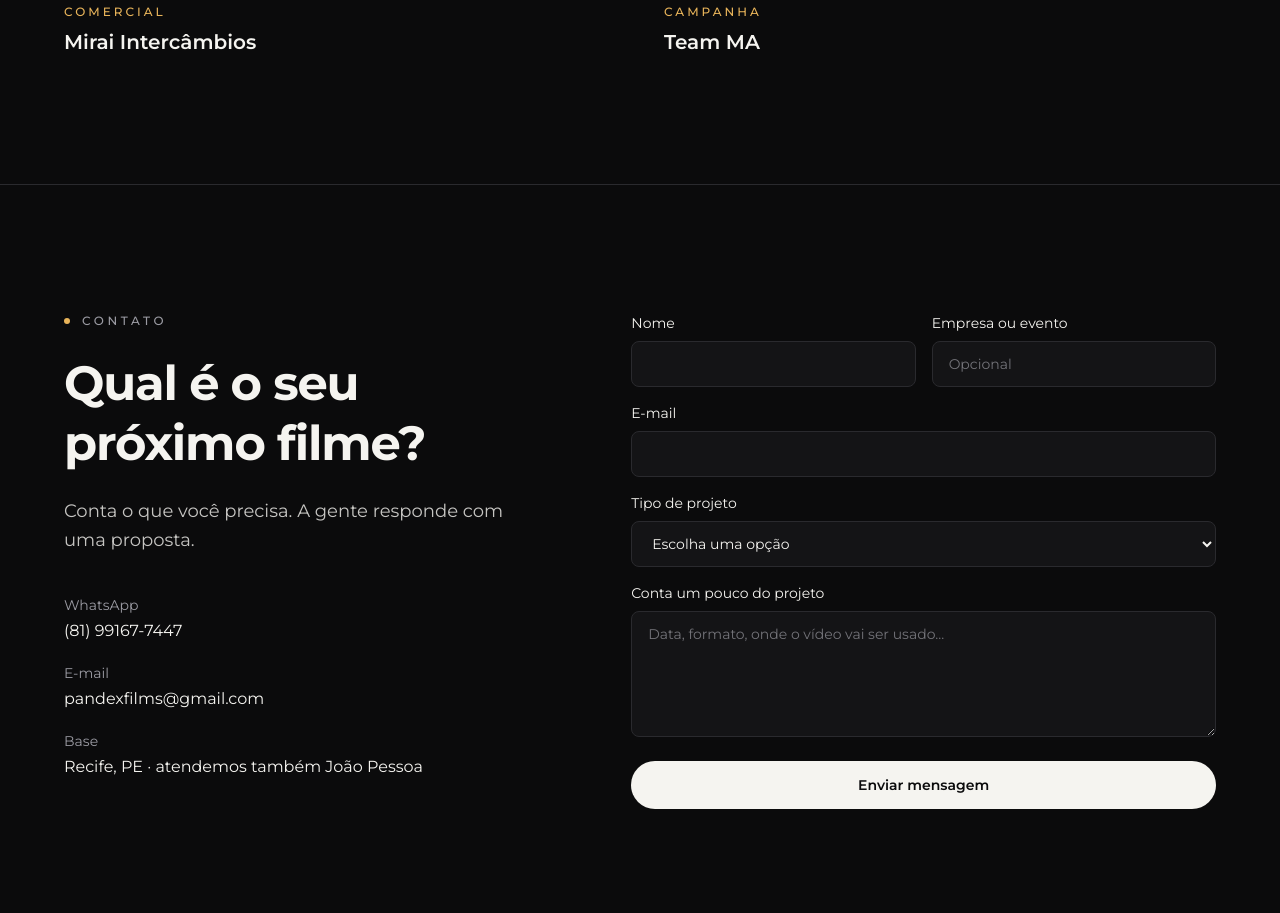
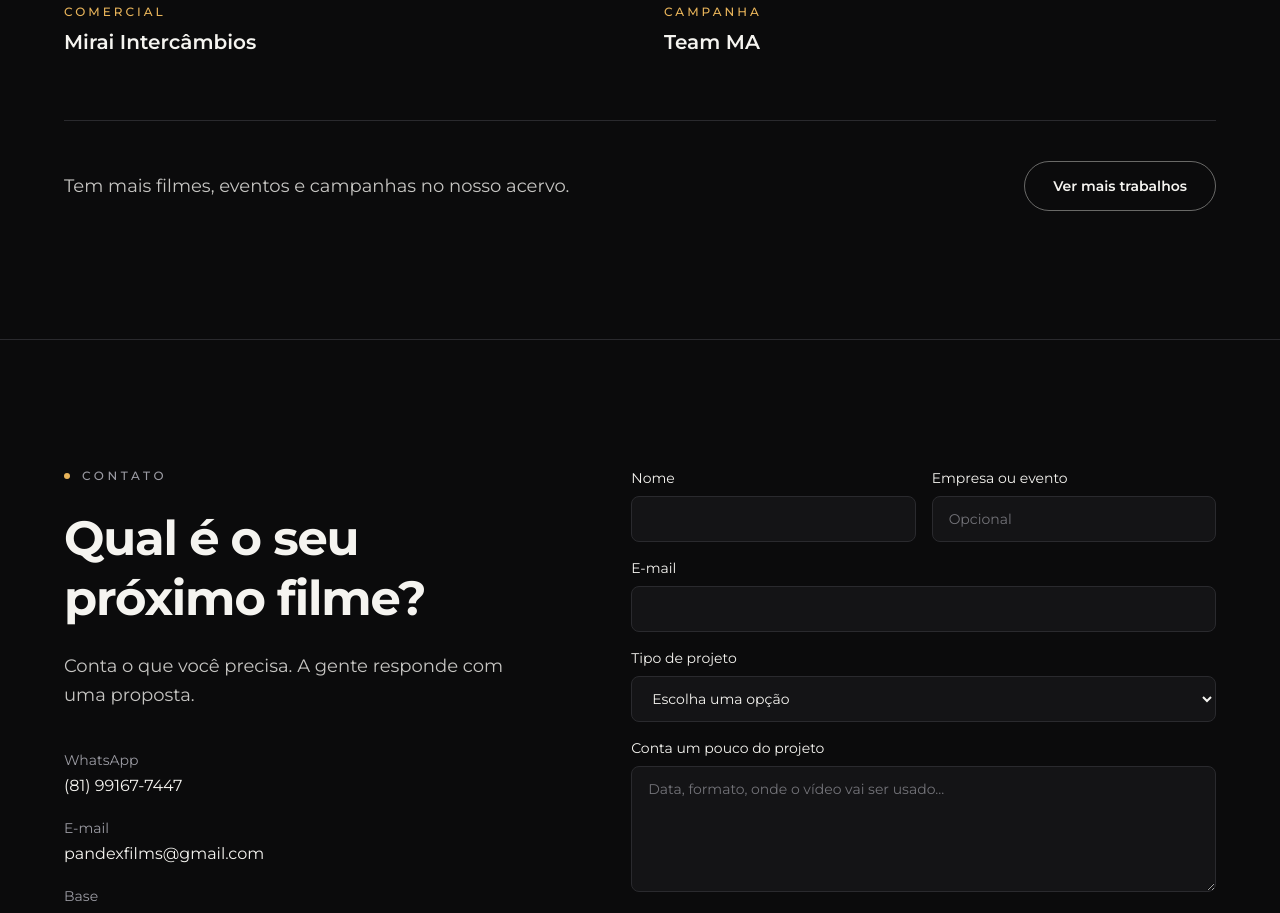
Before and after one commit to pandexfilms/site-pandex-films, a Next.js app: page / in a window 1280 px wide. Shown: the part 3020-3933 px from the top of the page. Built offline with nearby package versions, Linux system fonts and the light colour scheme.

Commit message:
Adiciona link 'Ver mais trabalhos' para a pasta do Google Drive na seção de filmes
Co-Authored-By: Claude Opus 5.5 <noreply@anthropic.com>
Claude-Session: https://claude.ai/code/session_01E3SghviXdJgtn1kH95NyFk

```diff
--- a/src/components/Films.tsx
+++ b/src/components/Films.tsx
@@ -1,6 +1,6 @@
-import { FILMS } from "@/lib/site";
+import { FILMS, MORE_WORK_URL } from "@/lib/site";
 import { FilmCard } from "./FilmCard";
-import { Eyebrow, Section } from "./ui";
+import { Eyebrow, Section, SecondaryLink } from "./ui";
 
 export function Films() {
   const [first, ...rest] = FILMS;
@@ -18,6 +18,12 @@ export function Films() {
           ))}
         </div>
       </div>
+      <div className="mt-16 flex flex-wrap items-center justify-between gap-6 border-t border-line pt-10">
+        <p className="text-lg text-paper/80">Tem mais filmes, eventos e campanhas no nosso acervo.</p>
+        <SecondaryLink href={MORE_WORK_URL} external>
+          Ver mais trabalhos
+        </SecondaryLink>
+      </div>
     </Section>
   );
 }
--- a/src/components/ui.tsx
+++ b/src/components/ui.tsx
@@ -26,9 +26,13 @@ export function PrimaryLink({ href, children, external }: { href: string; childr
   );
 }
 
-export function SecondaryLink({ href, children }: { href: string; children: ReactNode }) {
+export function SecondaryLink({ href, children, external }: { href: string; children: ReactNode; external?: boolean }) {
   return (
-    <a href={href} className={`${base} border border-paper/40 text-paper hover:border-paper`}>
+    <a
+      href={href}
+      className={`${base} border border-paper/40 text-paper hover:border-paper`}
+      {...(external ? { target: "_blank", rel: "noopener noreferrer" } : {})}
+    >
       {children}
     </a>
   );
--- a/src/lib/site.ts
+++ b/src/lib/site.ts
@@ -40,6 +40,9 @@ export const FILMS: Film[] = [
   { slug: "team-ma", client: "Team MA", kind: "Campanha", vimeoId: "1154868996" },
 ];
 
+// Pasta com mais trabalhos. Precisa estar com "Qualquer pessoa com o link pode ver" no Google Drive.
+export const MORE_WORK_URL = "https://drive.google.com/drive/folders/1tTDsB03iiIi9-h1TQY1_YFlTZAGD9wVN?usp=share_link";
+
 export const SERVICES = [
   "Filmes de evento",
   "Vídeos institucionais",
```
